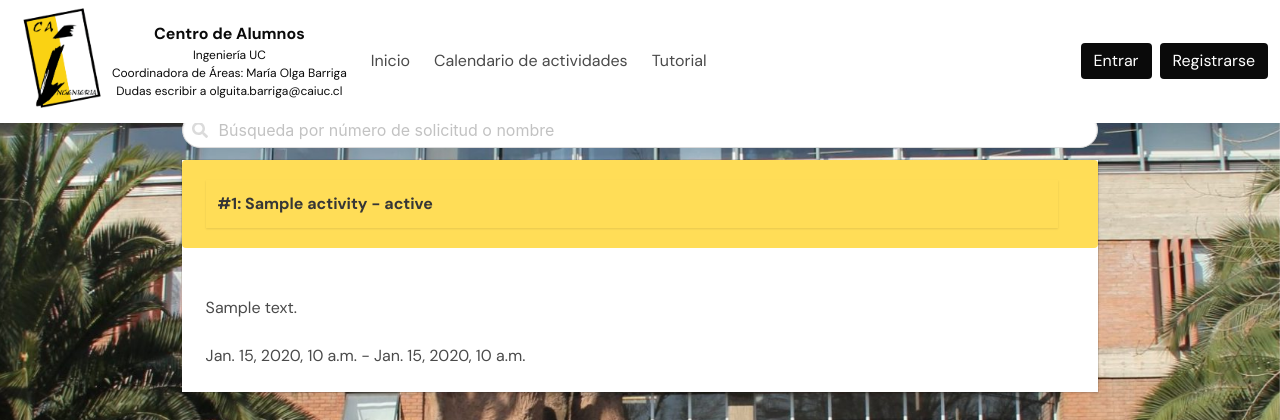
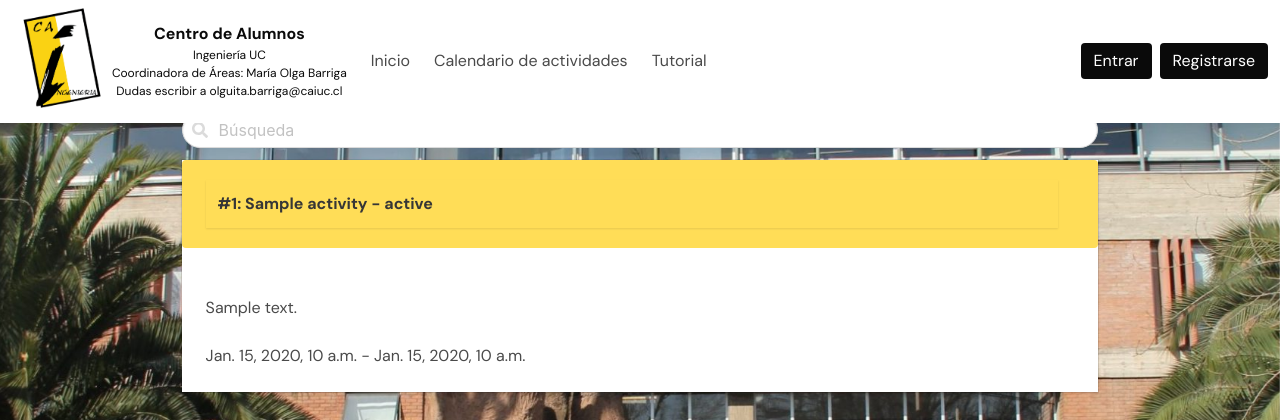
Before and after one commit to caiuc/pagina-solicitudes, a Django app: template templates/activities/activities_list_staff.html in a window 1280 px wide. Shown: the top 420 px of the page. Run offline with Django 4.2, Linux system fonts and the light colour scheme; the template is opened without the code that fills it: most values are stand-ins (such as "Sample title", 1, 10 or a date in 2020); some libraries are stand-ins or nearby versions.

Commit message:
Update activities_list_staff.html

```diff
--- a/templates/activities/activities_list_staff.html
+++ b/templates/activities/activities_list_staff.html
@@ -16,7 +16,7 @@
         {% endif %}
 
             <div class="control has-icons-left">
-                <input name="search" class="input is-rounded" type="text" placeholder="Búsqueda por número de solicitud o nombre">
+                <input name="search" class="input is-rounded" type="text" placeholder="Búsqueda">
                 <span class="icon is-left">
                     <i class="fas fa-search" aria-hidden="true"></i>
                 </span>
```
